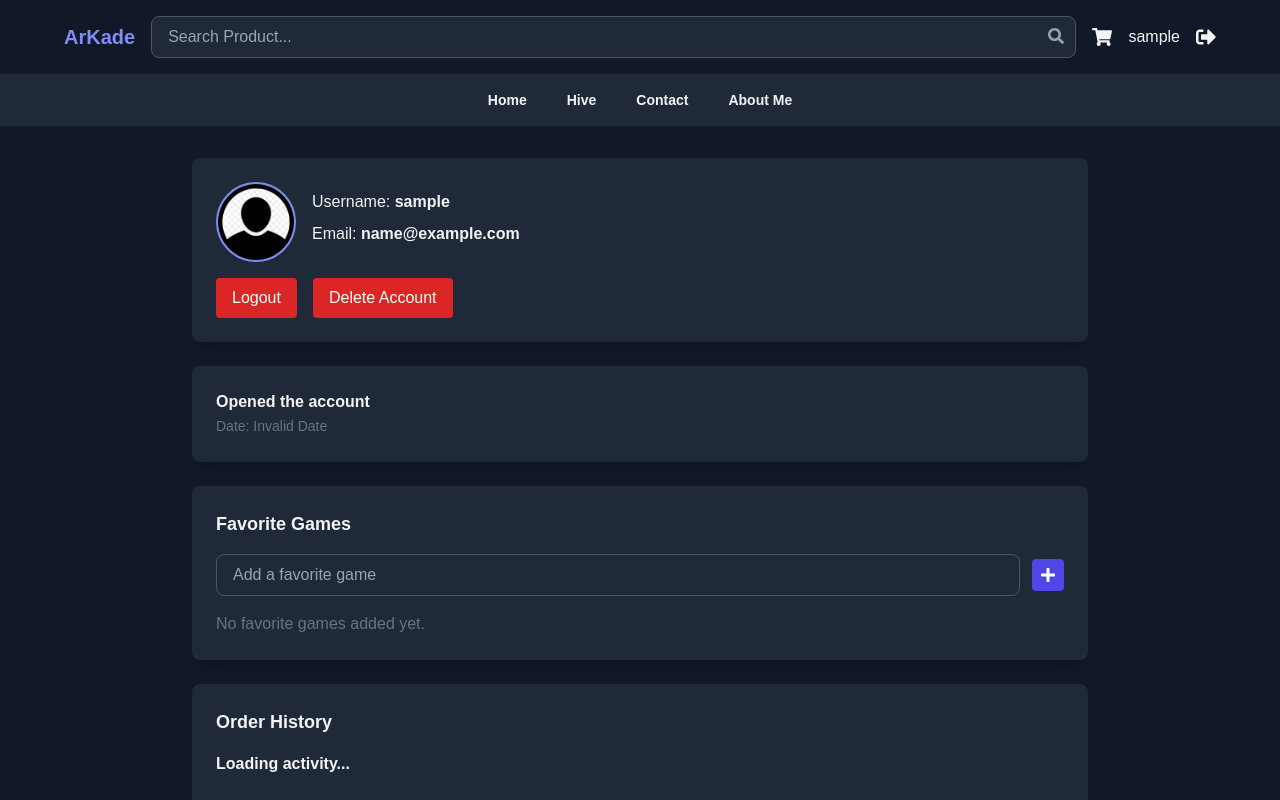
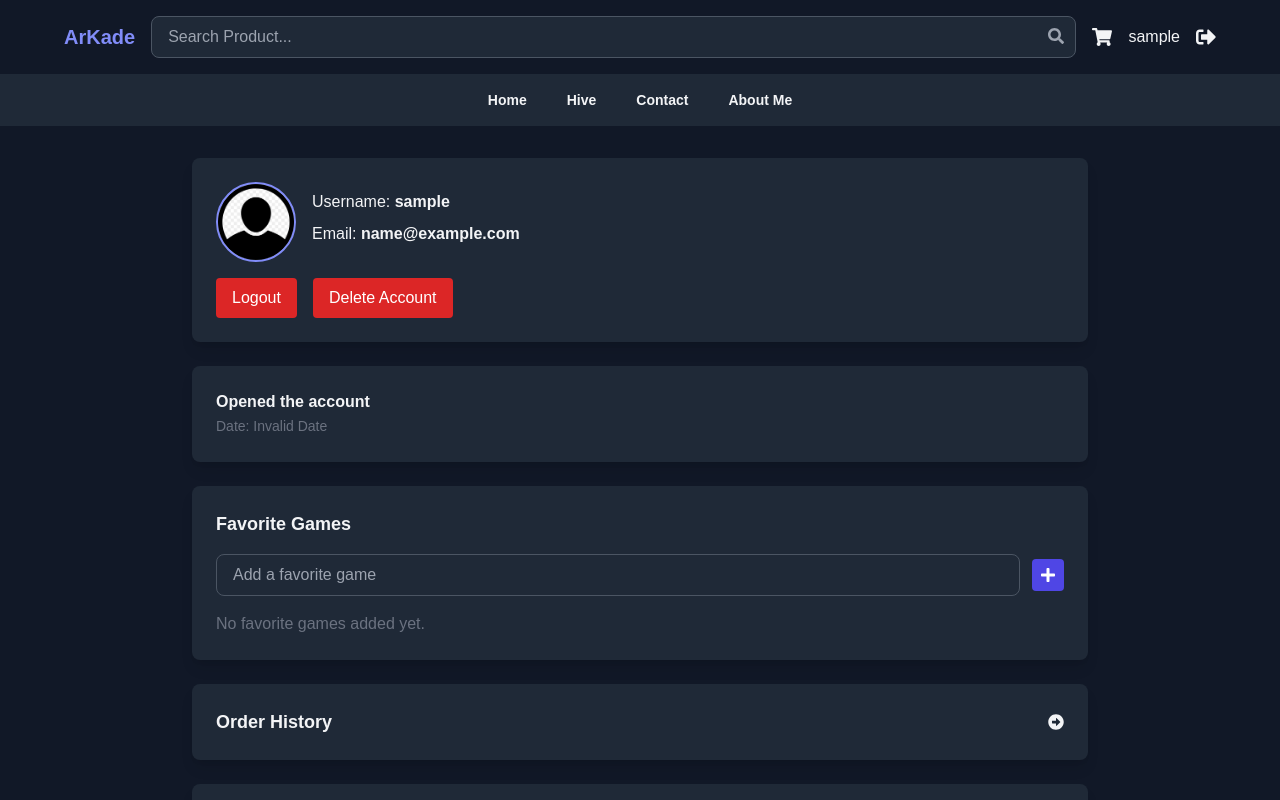
Before and after one commit to Lawson-JR/portfolio_project, a React (Vite) app in the folder eCommerce Frontend Web/: page /profile in a window 1280 px wide. Shown: the top 800 px of the page. Built offline with nearby package versions, Linux system fonts and the light colour scheme; sample sign-in values are in the browser's storage.

Commit message:
final update to project

```diff
--- a/eCommerce Frontend Web/src/index.css
+++ b/eCommerce Frontend Web/src/index.css
@@ -1,6 +1,21 @@
 @tailwind base;
 @tailwind components;
 @tailwind utilities;
+
+@keyframes fade-in {
+    0% {
+        opacity: 0;
+        transform: translateY(-10px);
+    }
+    100% {
+        opacity: 1;
+        transform: translateY(0);
+    }
+}
+
+.animate-fade-in {
+    animation: fade-in 1s ease-in-out;
+}
 
 ::-webkit-scrollbar-track {
     background: #1f2937; /* Dark gray background for the scrollbar track */
--- a/eCommerce Frontend Web/src/pages/Home.jsx
+++ b/eCommerce Frontend Web/src/pages/Home.jsx
@@ -13,11 +13,17 @@ const Home = () => {
     const dispatch = useDispatch();
     const navigate = useNavigate();
     const products = useSelector((state) => state.product.products);
+    const [username, setUsername] = useState(null);
     const [selectedProduct, setSelectedProduct] = useState(null);
     const [isFadingOut, setIsFadingOut] = useState(false);
 
     useEffect(() => {
         dispatch(setProducts(mockData));
+
+        const currentUser = JSON.parse(localStorage.getItem("currentUser"));
+        if (currentUser && currentUser.username) {
+            setUsername(currentUser.username);
+        }
     }, [dispatch]);
 
     const handleProductClick = (product) => {
@@ -47,6 +53,17 @@ const Home = () => {
 
     return (
         <div className="font-bahnschrift px-4 md:px-16 lg:px-16 bg-gray-900 text-gray-100">
+            {username && (
+                <div>
+                    <h1
+                        className="text-3xl font-extrabold bg-gradient-to-r from-indigo-700 to-gray-700 text-transparent bg-clip-text shadow-md animate-fade-in text-center pt-5 pb-3 w-1/2 m-auto"
+                    >
+                        👋 Welcome, {username}!
+                    </h1>
+                </div>
+            )}
+
+
             <div className="container mx-auto py-6 flex flex-col md:flex-row space-x-2">
                 {/* Sidebar for game categories */}
                 <div className="w-full md:w-3/12">
--- a/eCommerce Frontend Web/src/pages/Profile.jsx
+++ b/eCommerce Frontend Web/src/pages/Profile.jsx
@@ -1,7 +1,7 @@
 import React, { useEffect, useState } from "react";
-import { useNavigate } from "react-router-dom";
+import { Link, useNavigate } from "react-router-dom";
 import profilePic from "../assets/images/user.png";
-import { FaPlus, FaTrashAlt } from "react-icons/fa";
+import { FaArrowAltCircleRight, FaPlus, FaTrashAlt } from "react-icons/fa";
 
 const Profile = ({ setCurrentUser }) => {
     const navigate = useNavigate();
@@ -233,13 +233,11 @@ const Profile = ({ setCurrentUser }) => {
                     </div>
                 </div>
 
-                <div className="bg-gray-800 p-6 rounded-lg shadow-lg mb-6">
-                    <h2 className="text-lg font-bold mb-4">Order History</h2>
-                    <ul className="space-y-4">
-                        <li className="border-gray-700 pb-2">
-                            <p className="font-semibold">Loading activity...</p>
-                        </li>
-                    </ul>
+                <div className="bg-gray-800 p-6 rounded-lg shadow-lg mb-6 flex items-center justify-between">
+                    <h2 className="text-lg font-bold">Order History</h2>
+                    <Link to="/trackOrder">
+                        <FaArrowAltCircleRight className="hover:text-indigo-500 transition 0.3s"/>
+                    </Link>
                 </div>
 
                 <div className="bg-gray-800 p-6 rounded-lg shadow-lg mb-6">
```
